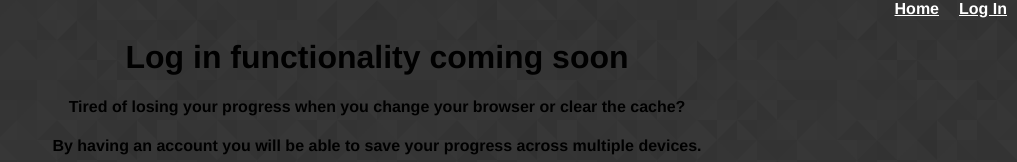
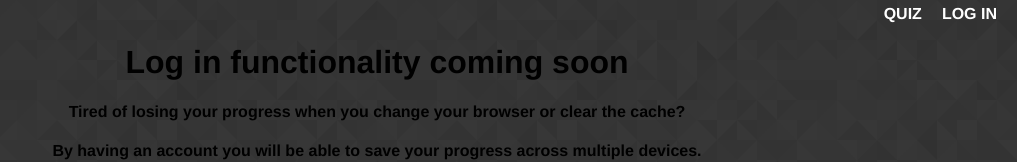
Before and after one commit to jiakairen/quiz-game-client, a Vue app: page /login in a window 1280 px wide. Shown: the top 162 px of the page, without its empty margins (263-1280 px from the left). Built offline with nearby package versions, Linux system fonts and the light colour scheme; what vue-flash-message, vue-underscore would draw is missing.

Commit message:
tweaked css again

```diff
--- a/src/App.vue
+++ b/src/App.vue
@@ -1,8 +1,8 @@
 <template>
   <div id="app">
     <div class="nav-bar">
-      <router-link to="/" class="nav-links">Home</router-link>
-      <router-link to="/login" class="nav-links">Log In</router-link>
+      <router-link to="/" class="nav-links">QUIZ</router-link>
+      <router-link to="/login" class="nav-links">LOG IN</router-link>
     </div>
     <router-view />
   </div>
@@ -35,11 +35,16 @@ body {
 
 .nav-bar {
   text-align: right;
+  margin: 5px 10px 0 0;
 }
 
 .nav-links {
   font-weight: bold;
   color: white;
   margin: 0 10px;
+  text-decoration: none;
+}
+.nav-links:hover {
+  text-decoration: underline;
 }
 </style>
--- a/src/components/GameWindow.vue
+++ b/src/components/GameWindow.vue
@@ -248,7 +248,7 @@ export default {
   border-radius: 1em;
   max-width: 90%;
   width: 960px;
-  margin: 0 auto;
+  margin: 20px auto;
   background-color: rgba(255, 255, 255, 0.8);
 }
 .game-controls {
@@ -283,6 +283,7 @@ export default {
   border-radius: 1em;
   border-radius: 1em;
   transition: 0.2s all;
+  color: black;
 }
 .button-enabled:hover {
   color: white;
--- a/src/components/QuizQuestion.vue
+++ b/src/components/QuizQuestion.vue
@@ -22,7 +22,7 @@ export default {
   max-width: 90%;
   margin: 20px auto;
   padding: 10px;
-  box-shadow: 0 0 5px #565652;
+  box-shadow: 0 0 2.5px #565652;
 }
 h2 {
   margin: 10px 0;
```
